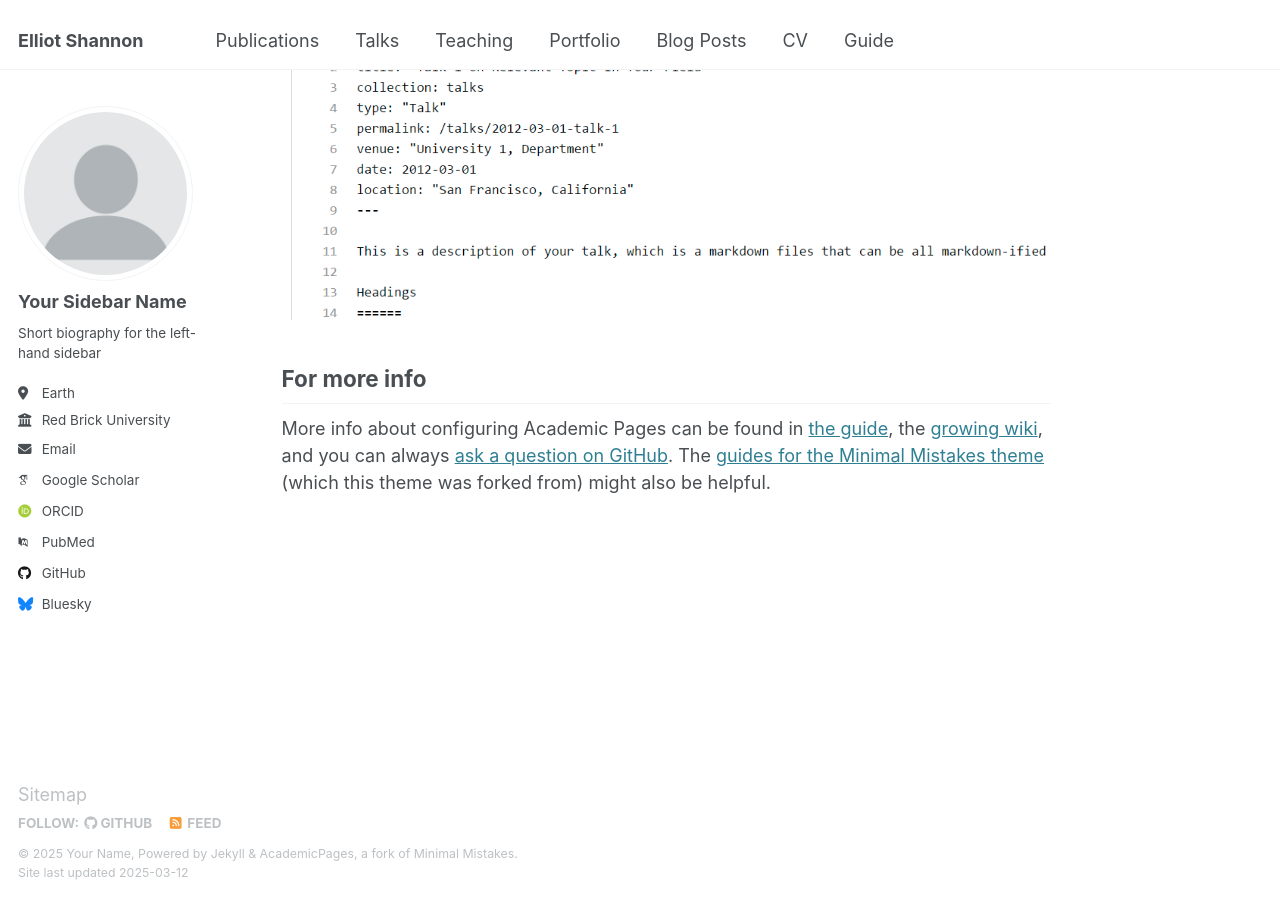
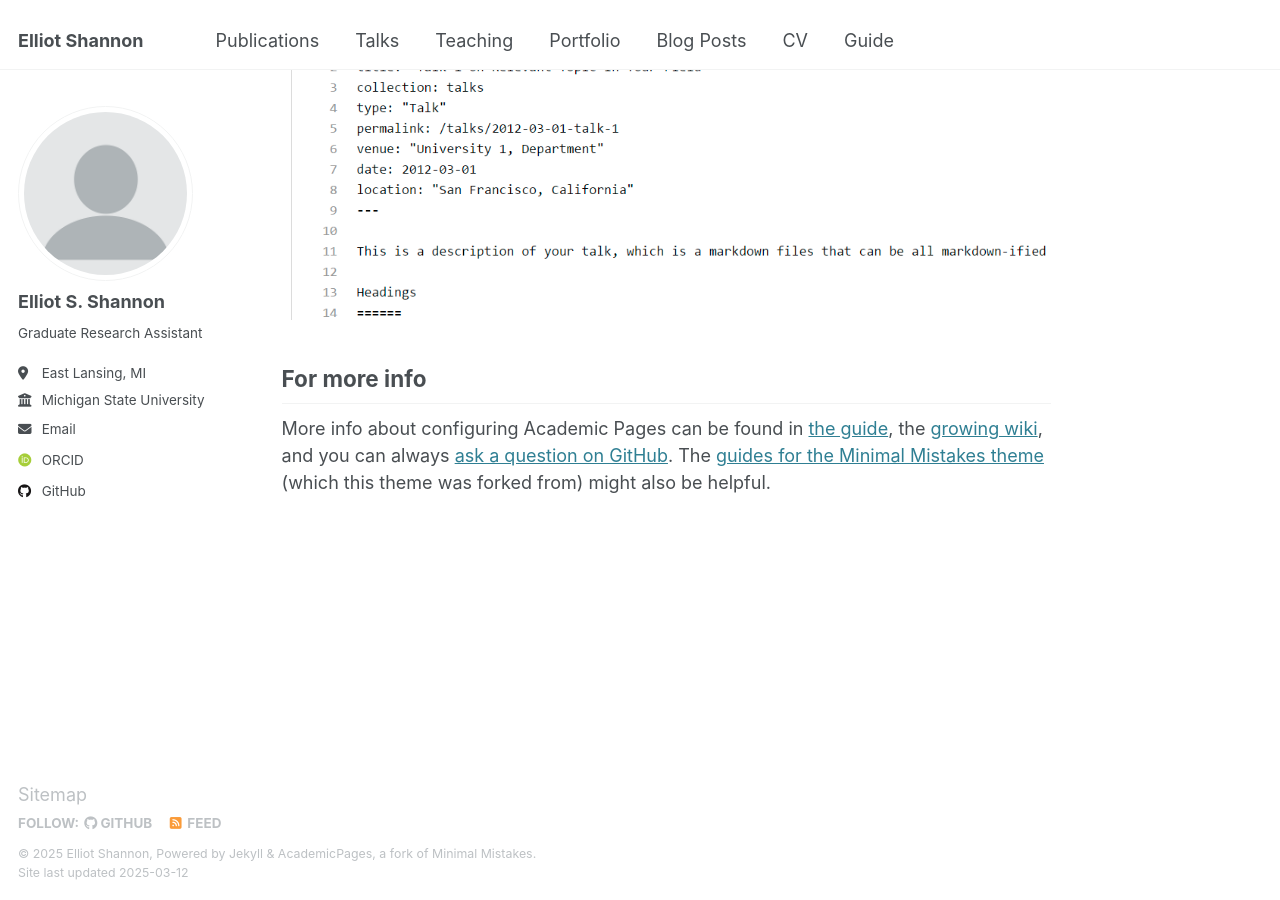
Before and after one commit to elliotshannon/elliotshannon.github.io, a Jekyll site: the page built from _pages/about.md, in a window 1280 px wide and 900 px high, scrolled down 2642 px. Built offline with Jekyll 4.4.1, drawn with Linux system fonts in a browser that asks for light colours; some web fonts are replaced.

Commit message:
changed name, links, and locations

```diff
--- a/_config.yml
+++ b/_config.yml
@@ -11,11 +11,11 @@ locale                   : "en-US"
 site_theme               : "default"
 title                    : "Elliot Shannon"
 title_separator          : "-"
-name                     : &name "Your Name"
+name                     : &name "Elliot Shannon"
 description              : &description "personal description"
-url                      : https://academicpages.github.io # the base hostname & protocol for your site e.g. "https://[your GitHub username].github.io"
+url                      : https://elliotshannon.github.io
 baseurl                  : "" # the subpath of your site, e.g. "/blog"
-repository               : "academicpages/academicpages.github.io"
+repository               : "elliotshannon/elliotshannon.github.io"
 
 # Site Author - The following control what appear as part of the author content on the side bar.
 #               If a field is blank the icon and link will not appear, otherwise it will be shown.
@@ -23,21 +23,21 @@ repository               : "academicpages/academicpages.github.io"
 author:
   # Biographic information
   avatar           : "profile.png"
-  name             : "Your Sidebar Name"
+  name             : "Elliot S. Shannon"
   pronouns         : # example: "she/her"
-  bio              : "Short biography for the left-hand sidebar"
-  location         : "Earth"
-  employer         : "Red Brick University"
+  bio              : "Graduate Research Assistant"
+  location         : "East Lansing, MI"
+  employer         : "Michigan State University"
   uri              : # URL
-  email            : "none@example.org"
+  email            : "shann125@msu.edu"
 
   # Academic websites
   arxiv            : # URL - Update with the correct link to your profile
-  googlescholar    : "https://scholar.google.com/citations?user=PS_CX0AAAAAJ"
+  googlescholar    : # "https://scholar.google.com/citations?user=PS_CX0AAAAAJ"
   impactstory      : # URL
-  orcid            : "http://orcid.org/yourorcidurl"
+  orcid            : "https://orcid.org/0000-0002-0856-878X"
   semantic         : # URL
-  pubmed           : "https://www.ncbi.nlm.nih.gov/pubmed/?term=john+snow"
+  pubmed           : #"https://www.ncbi.nlm.nih.gov/pubmed/?term=john+snow"
   researchgate     : # URL
   scopus           : # URL
 
@@ -45,12 +45,12 @@ author:
   bitbucket        : # Username - Update with your username on the site
   codepen          : # Username
   dribbble         : # Username
-  github           : "academicpages"
+  github           : "elliotshannon"
   kaggle           : # Username
   stackoverflow    : # User number or user number and name (i.e., use "1" or "1/jeff-atwood")
 
   # Social media
-  bluesky          : "bsky.app" # Replace this with you Bluesky username
+  bluesky          : # "bsky.app" # Replace this with you Bluesky username
   facebook         : # Username
   flickr           : # Username
   foursquare       : # Username
@@ -80,7 +80,7 @@ publication_category:
   books:
     title: 'Books'
   manuscripts:
-    title: 'Journal Articles'
+    title: 'Publications'
   conferences:
     title: 'Conference Papers'
 
```
